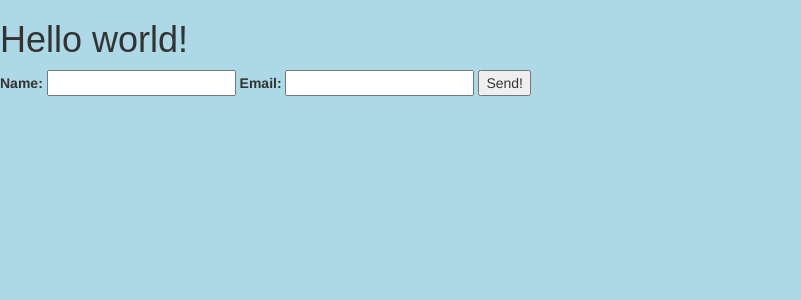
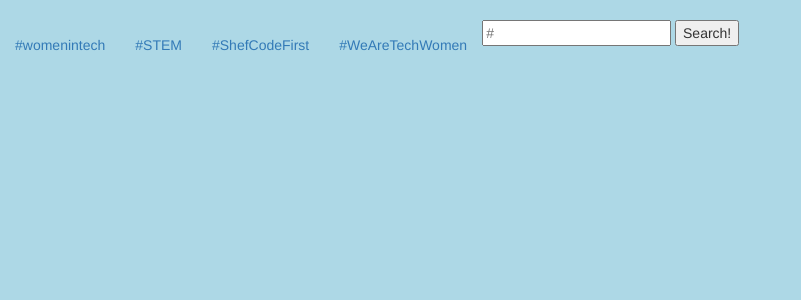
Before and after one commit to shefcodefirstgirls/2018-python-team-g-project, a Flask app: page / in a window 1280 px wide. Shown: the part 52-352 px from the top of the page, without its empty margins (0-801 px from the left). Run offline with Flask 2, Linux system fonts and the light colour scheme; some libraries are stand-ins or nearby versions.

Commit message:
initial search bar and key hashtag links

```diff
--- a/app.py
+++ b/app.py
@@ -1,7 +1,7 @@
 import os
 import tweepy
 from graphiql_request import get_profiles
-# from hashtags import get_hashtags
+from hashtags import get_hashtags
 import config #delete before deployment, but need it for local testing
 from tweepy import Stream, OAuthHandler
 import csv
@@ -11,13 +11,16 @@ consumer_secret = os.environ["twitter_consumer_secret"]
 access_token = os.environ["twitter_access_token"]
 access_token_secret = os.environ["twitter_access_token_secret"]
 
-# def authenticate():
 auth = tweepy.OAuthHandler(consumer_key, consumer_secret)
 auth.set_access_token(access_token, access_token_secret)
-api = tweepy.API(auth,wait_on_rate_limit=True)
-#     return tweepy.API(auth,wait_on_rate_limit=True)
+api = tweepy.API(auth)
 
-hashtags_to_track = ["#womenintech",]
+# @app.route("/feedback", methods=["POST"])
+# def get_feedback():
+#     data = request.values
+#     return render_template("feedback.html", form_data=data)
+
+#searchterm = ["#womenintech",]
 #user input to gather hashtag to search??
 
 from flask import Flask, render_template, request
@@ -26,24 +29,8 @@ app = Flask("teamg_app")
 
 @app.route("/")
 def home():
-#   hashtags= get_hashtags()
     return render_template("index.html")
-##need to design frontend in "mainpage.html"
-##still has log in boxes
-
-#Open/Create a file to append data with csv Writer
-csvFile = open('WiT.csv', 'a')
-csvWriter = csv.writer(csvFile)
-for tweet in tweepy.Cursor(api.search,q=hashtags_to_track,lang="en").items():
-    print (tweet.user.location.encode('utf8'))
-    csvWriter.writerow([tweet.created_at, tweet.text.encode('utf-8'),tweet.user.location.encode('utf8')])
-#still requires keyboard interrupt to stop!
-
-
-# @app.route("/feedback", methods=["POST"])
-# def get_feedback():
-#     data = request.values
-#     return render_template("feedback.html", form_data=data)
+# hashtags= get_hashtags()
 
 @app.route("/about") #from kat
 def about():
--- a/templates/index.html
+++ b/templates/index.html
@@ -1,15 +1,32 @@
 {% include "header.html" %}
-  <h1>Hello world!</h1>
+  <!-- <h1>Hashtag map!</h1> -->
 
-  <form action="/feedback" method="post">
-    <!-- log in boxes -->
-    <label for="name">Name: </label>
-    <input type="text" name="name" id="name">
+  <form class="search" action="/hashtags.py" method="get">
+    <input type="text" placeholder="#" name="searchbox" id = "name" value='{{ query }}' required >
+    <!-- <input type=""  -->
+    <!-- <select id="Options">
+        <option value="#womenintech">#womenintech</option>
+        <option value="#STEM">#STEM</option>
+        <option value="#shefcodefirst">#ShefCodeFirst</option>
+        <option value="WeAreTechWomen">#WeAreTechWomen</option>
+    </select>-->
+    <input type="submit" value="Search!">
 
-    <label for="email">Email: </label>
-    <input type="email" name="email" id="email">
-
-    <input type="submit" value="Send!">
+    <ul class="nav navbar-nav">
+      <li>
+        <a href="{{url_for('home')}}">#womenintech</a>
+        <!-- 'home' links for now!! -->
+      </li>
+      <li>
+        <a href="{{url_for('home')}}">#STEM</a>
+      </li>
+      <li>
+        <a href="{{url_for('home')}}">#ShefCodeFirst</a>
+      </li>
+      <li>
+        <a href="{{url_for('home')}}">#WeAreTechWomen</a>
+      <li/>
+    </ul>
   </form>
 </body>
 </html>
--- /dev/null
+++ b/templates/searchbox.html
@@ -0,0 +1,6 @@
+<section>
+    <form class="search" action="/hashtags.py" method="get">
+        <input type="search" placeholder="Search here..." name="searchbox" value='{{ query }}' required>
+        <button type="submit">Search</button>
+    </form>
+</section>
```
Also changed, not shown: hashtags.py (+19 -8 lines), helpers.py (+8 -0 lines).
